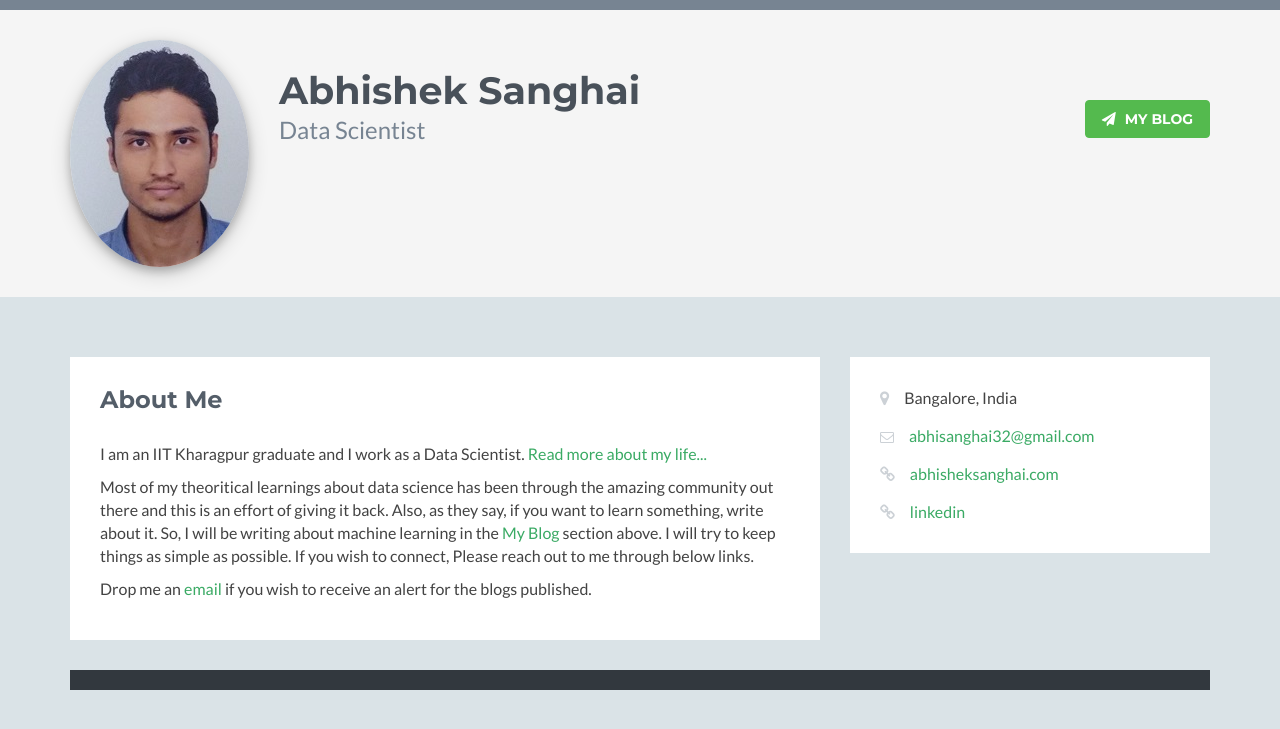
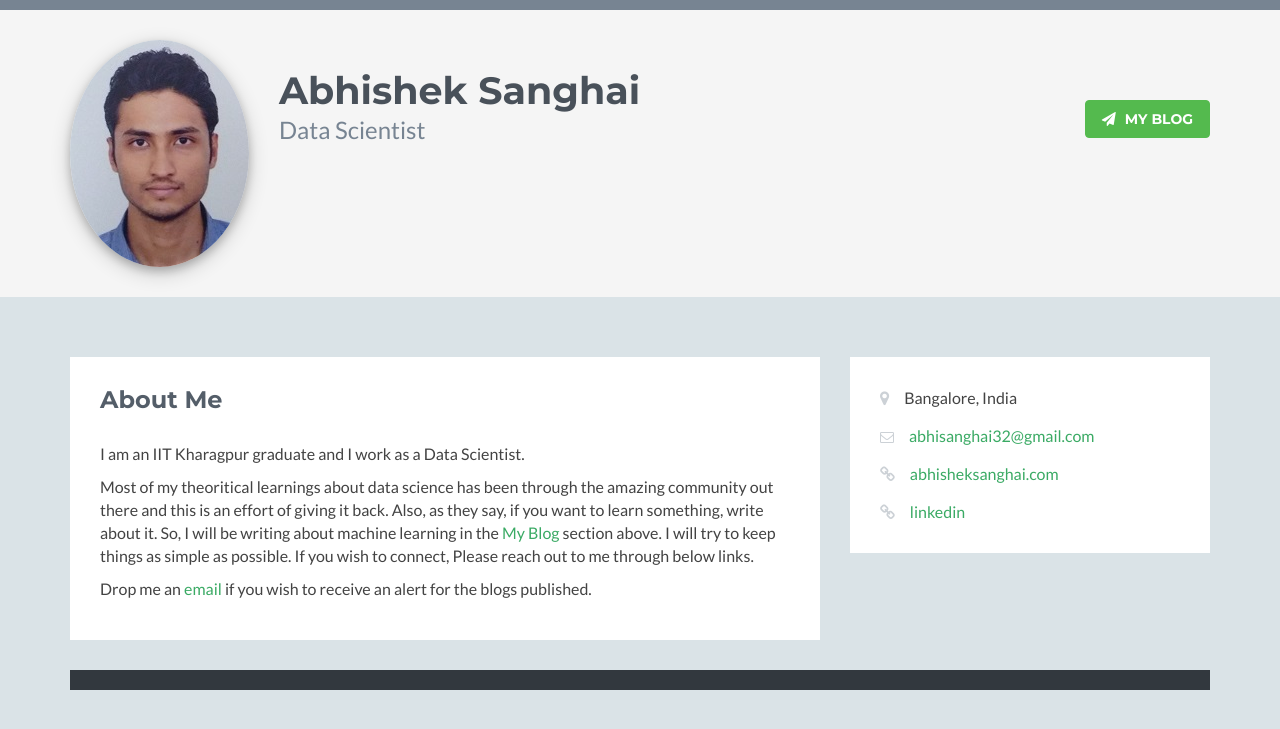
Before and after one commit to abhisheksanghai/abhisheksanghai.github.io, a Jekyll site: the page index.html, which Jekyll copies as it is, in a window 1280 px wide. Shown: the top 729 px of the page. Built offline with Jekyll 4.4.1, drawn with Linux system fonts in a browser that asks for light colours; nearby versions of some CDN libraries; library files that are not in the unit come from our copies.

Commit message:
Update index.html
removing about me link

```diff
--- a/index.html
+++ b/index.html
@@ -31,7 +31,7 @@
                     <div class="section-inner">
                         <h2 class="heading">About Me</h2>
                         <div class="content">
-                            <p> I am an IIT Kharagpur graduate and I work as a Data Scientist. <a href="/about">Read more about my life...</a> </p>
+                            <p> I am an IIT Kharagpur graduate and I work as a Data Scientist. </p>
 
 			    <p>  Most of my theoritical learnings about data science has been through the amazing community out there
 				    and this is an effort of giving it back. Also, as they say, if you want to learn something, write
```
